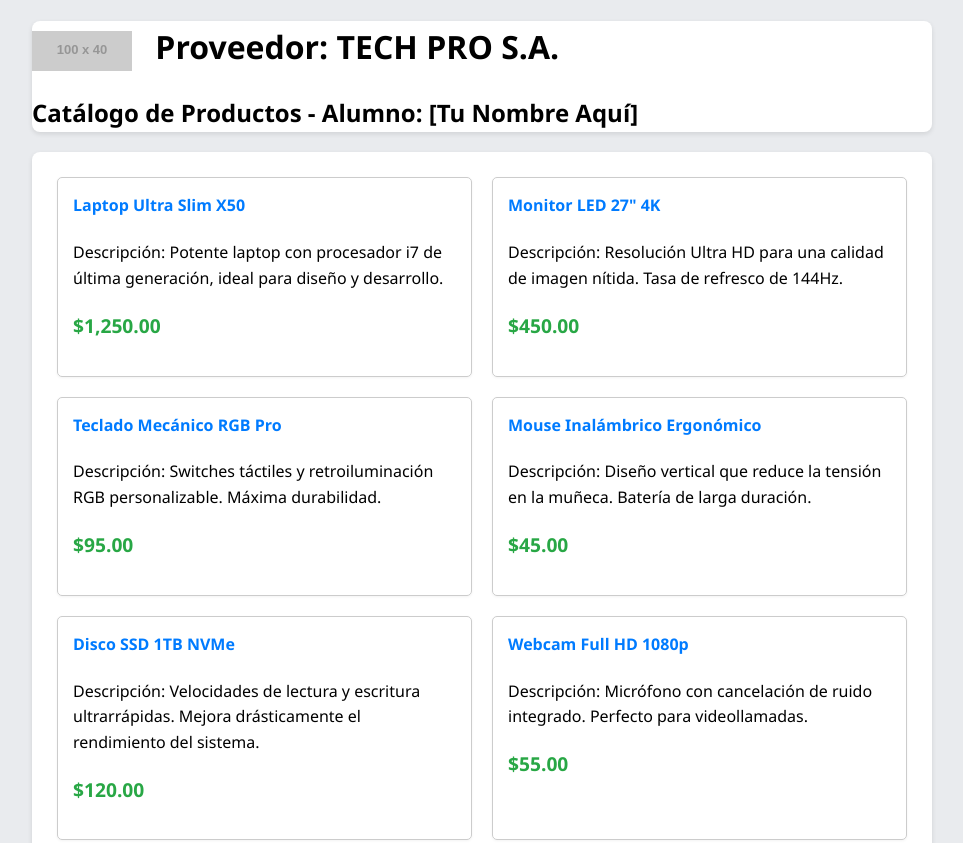
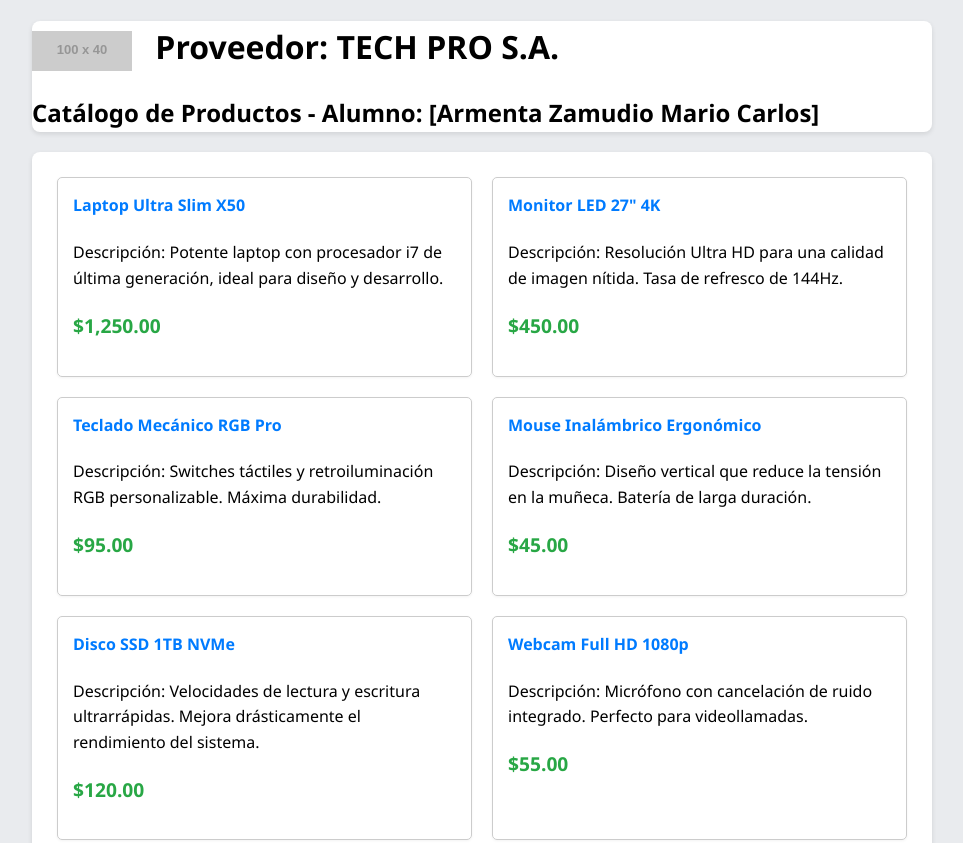
Before and after one commit to Darknes31/examen-desarrollo-web, a plain HTML site: page catalogo.html in a window 1280 px wide. Shown: the top 843 px of the page, without its empty margins (158-1121 px from the left). Drawn offline with Linux system fonts and the light colour scheme; placeholder pictures from the web are drawn by us.

Commit message:
arreglado v2

```diff
--- a/catalogo.html
+++ b/catalogo.html
@@ -13,7 +13,7 @@
             <img src="https://placehold.co/100x40/007bff/white.png?text=TECH+PRO" alt="Logo del Proveedor TECH PRO" class="logo">
             Proveedor: TECH PRO S.A.
         </h1>
-        <h2>Catálogo de Productos - Alumno: [Tu Nombre Aquí]</h2>
+        <h2>Catálogo de Productos - Alumno: [Armenta Zamudio Mario Carlos]</h2>
     </header>
 
     <section id="catalogo-grid" class="margin-sep padding-style">
```
